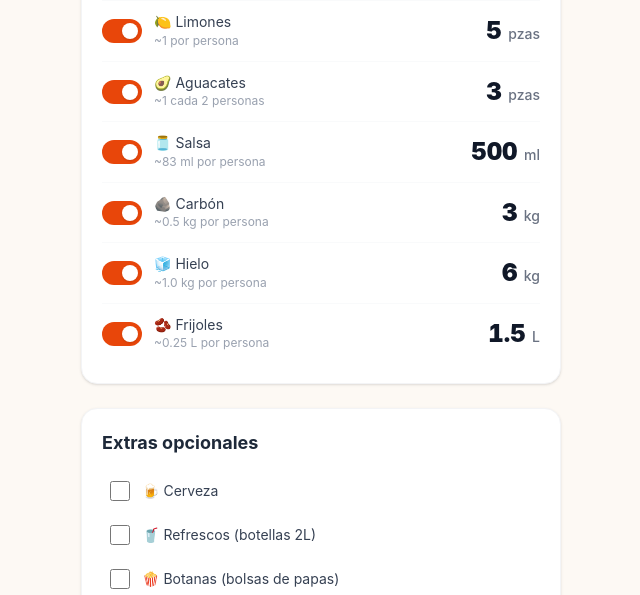
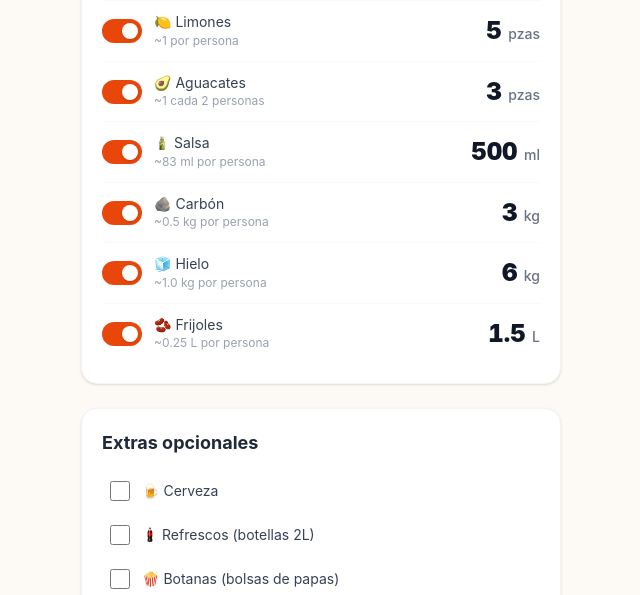
Before and after one commit to jndggonzalez1/calcuasada, a Next.js app: page / in a window 1280 px wide. Shown: the part 1640-2235 px from the top of the page, without its empty margins (319-959 px from the left). Built offline with nearby package versions, Linux system fonts and the light colour scheme.

Commit message:
Fix: salsa y refresco pasan por renderLabel en ResultRow y checkbox de extras

```diff
--- a/app/components/Calculadora.tsx
+++ b/app/components/Calculadora.tsx
@@ -680,7 +680,7 @@ export default function Calculadora({
               <ResultRow label="🍋 Limones"   perPerson={perPersonaHint("limon",     results.limon,     totalPersonas)} value={results.limon}     unit="pzas" enabled={isRowEnabled("limon")}     onToggle={() => toggleRow("limon")} />
               <ResultRow label="🥑 Aguacates" perPerson={perPersonaHint("aguacate",  results.aguacate,  totalPersonas)} value={results.aguacate}  unit="pzas" enabled={isRowEnabled("aguacate")}  onToggle={() => toggleRow("aguacate")} />
               <ResultRow
-                label="🫙 Salsa"
+                label={renderLabel("🫙 Salsa", salchichaDataUrl, salsaDataUrl, refrescoDataUrl)}
                 perPerson={perPersonaHint("salsa", results.salsa, totalPersonas)}
                 value={results.salsa >= 1000 ? results.salsa / 1000 : results.salsa}
                 unit={results.salsa >= 1000 ? "L" : "ml"}
@@ -729,7 +729,7 @@ export default function Calculadora({
                   onChange={() => setExtras(prev => ({ ...prev, refrescos: !prev.refrescos }))}
                   className="w-5 h-5 accent-brasa rounded"
                 />
-                <span className="text-sm text-gray-700">🥤 Refrescos (botellas 2L)</span>
+                <span className="text-sm text-gray-700">{renderLabel("🥤 Refrescos (botellas 2L)", salchichaDataUrl, salsaDataUrl, refrescoDataUrl)}</span>
                 {extras.refrescos && results.refrescos && (
                   <span className="ml-auto font-bold text-brasa text-sm">{results.refrescos} botellas</span>
                 )}
```
